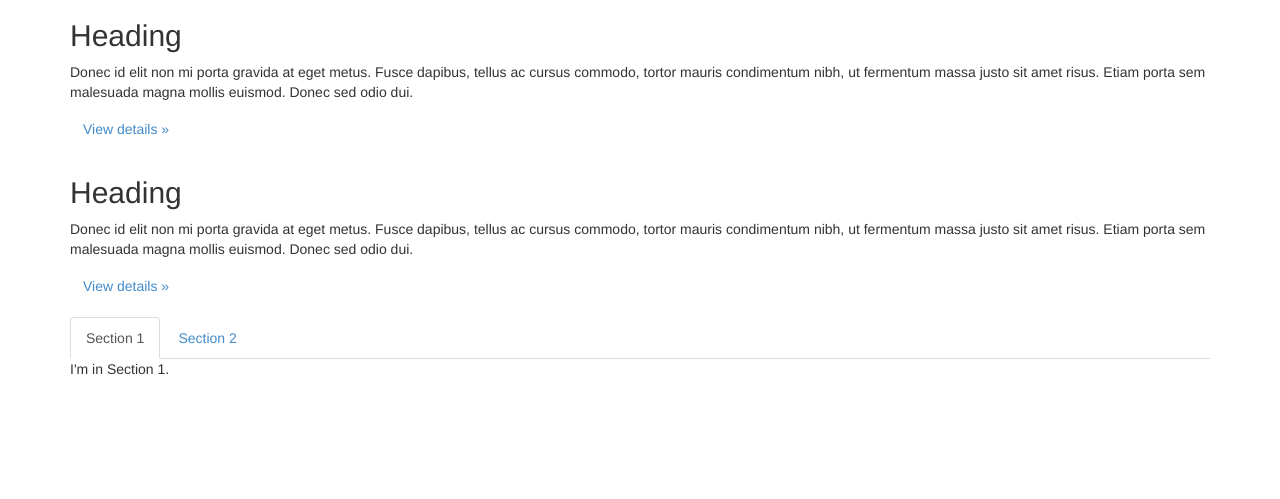
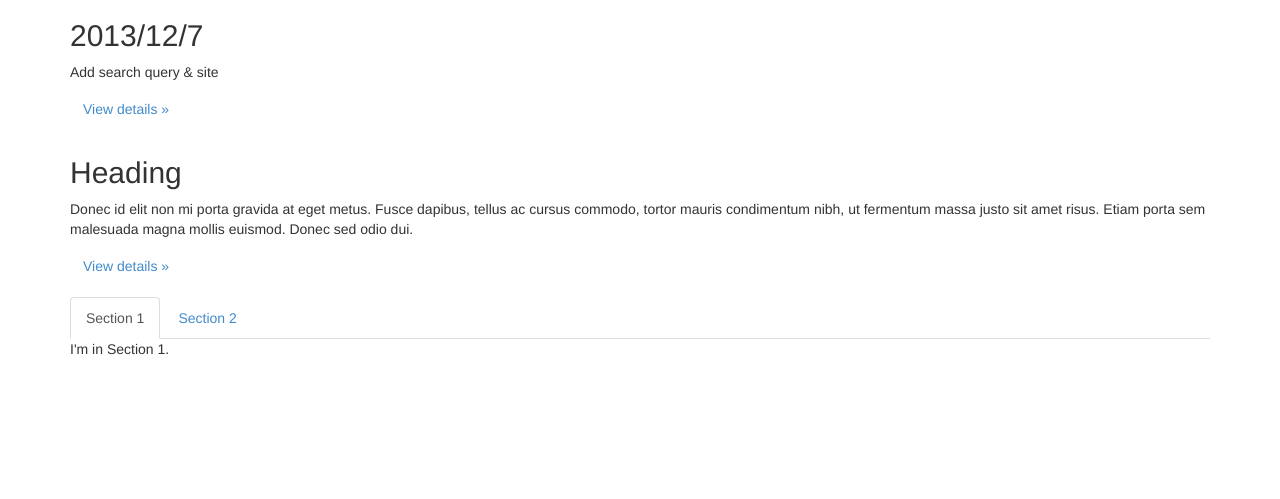
Before and after one commit to duraraxbaccano/SearchHorizon, a PHP site: page /index.html in a window 1280 px wide. Shown: the part 272-771 px from the top of the page. Run offline with PHP 8.4, Linux system fonts and the light colour scheme.

Commit message:
fixed array problem

```diff
--- a/index.html
+++ b/index.html
@@ -80,10 +80,10 @@
 	<div class="row clearfix">
 		<div class="col-md-12 column">
 			<h2>
-				Heading
+				2013/12/7
 			</h2>
 			<p>
-				Donec id elit non mi porta gravida at eget metus. Fusce dapibus, tellus ac cursus commodo, tortor mauris condimentum nibh, ut fermentum massa justo sit amet risus. Etiam porta sem malesuada magna mollis euismod. Donec sed odio dui.
+				Add search query & site<br>
 			</p>
 			<p>
 				<a class="btn" href="#">View details »</a>
```
Also changed, not shown: index.php (+25 -1 lines).
